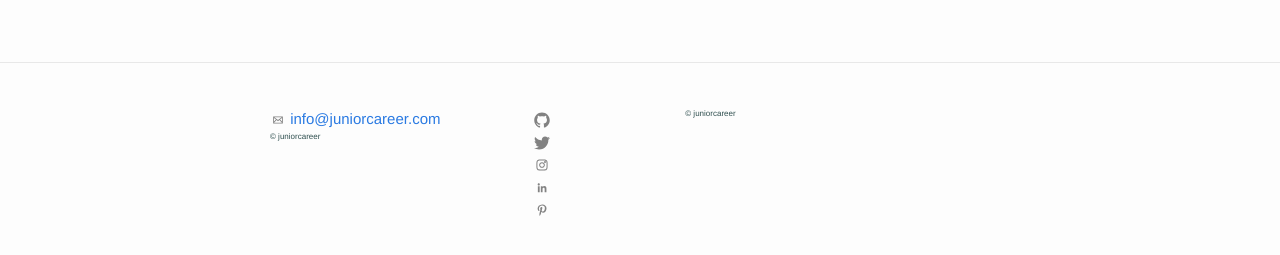
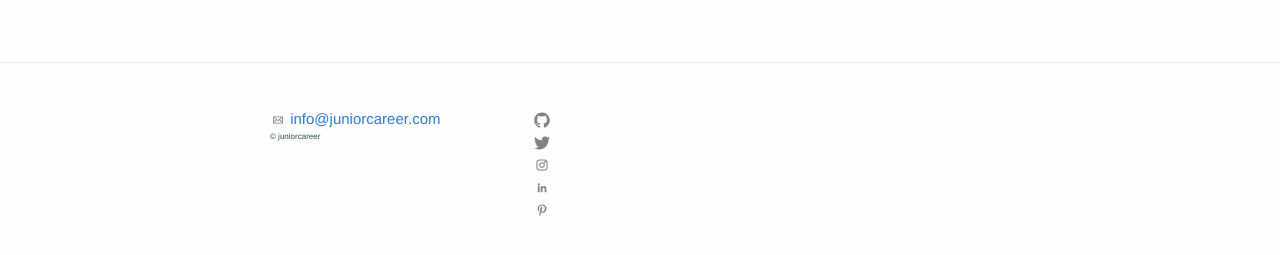
Before and after one commit to Soudehm/soudehm.github.io, a Jekyll site: the page built from index.html, in a window 1280 px wide. Shown: the part 159-414 px from the top of the page. Built offline with Jekyll 4.4.1, drawn with Linux system fonts in a browser that asks for light colours.

Commit message:
Update footer.html

```diff
--- a/_includes/footer.html
+++ b/_includes/footer.html
@@ -11,11 +11,7 @@
             {% include icon-email.html %} <a href="mailto:{{ site.email }}">  {{ site.email }}</a>
           </li>
           <li>
-
-
-            <p id = "footer">&copy; juniorcareer </p>
-
-
+              <p id = "footer">&copy; juniorcareer </p>
           </li>
         </ul>
       </div>
@@ -55,11 +51,7 @@
         </ul>
       </div>
 
-      <div class="footer-col footer-col-3">
 
-          <p id = "footer">&copy; juniorcareer</p>
-
-      </div>
     </div>
 
   </div>
```
